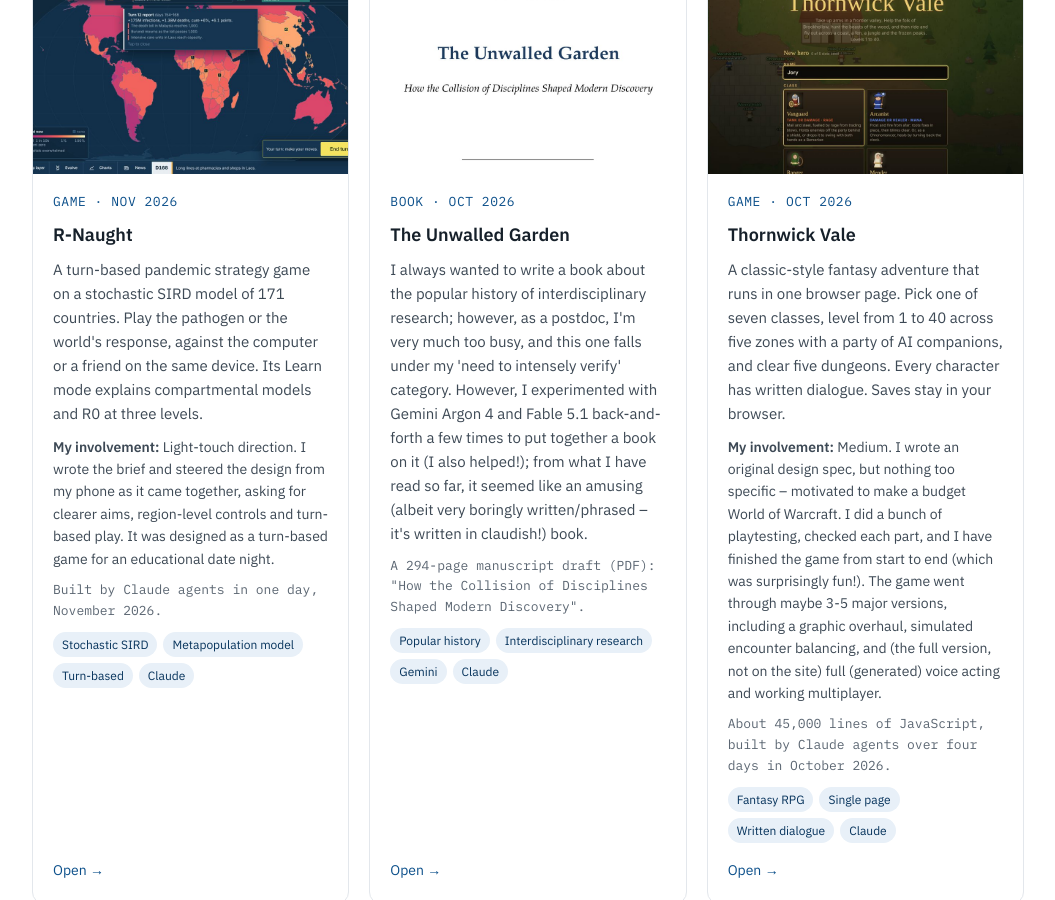
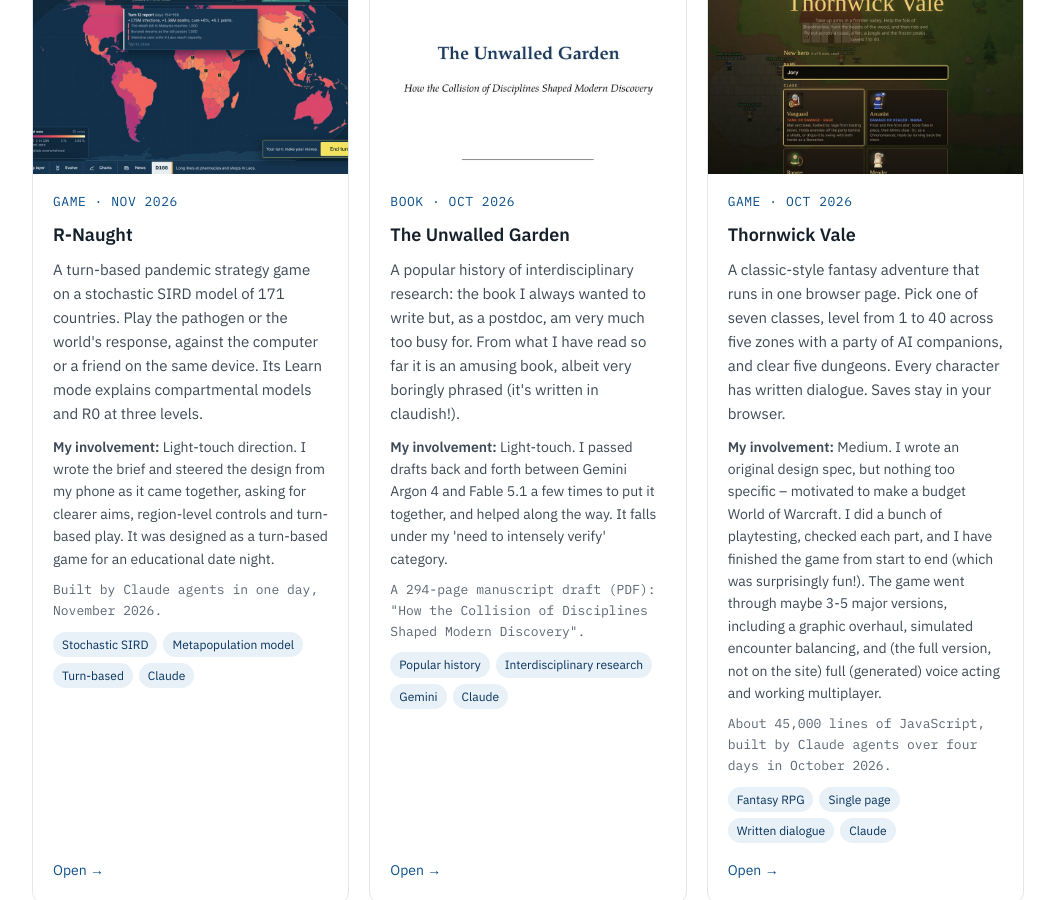
Before and after one commit to StephWilleniams/stephwilleniams.github.io, a Jekyll site: the page built from llm-fun/index.html, in a window 1280 px wide and 900 px high, scrolled down 815 px. Shown: the whole window, without its empty margins (112-1167 px from the left). Built offline with Jekyll 4.4.1, drawn with Linux system fonts in a browser that asks for light colours.

Commit message:
Split The Unwalled Garden card into a description and an involvement note
Co-Authored-By: Claude Fable 5.2 <noreply@anthropic.com>
Claude-Session: https://claude.ai/code/session_01CjQH714n3JkSPH9waZXE7d

```diff
--- a/_data/llm_fun.yml
+++ b/_data/llm_fun.yml
@@ -30,11 +30,13 @@
   date: 2026-10-19
   url: /llm-fun/unwalled-garden/The-Unwalled-Garden.pdf
   blurb: >-
-    I always wanted to write a book about the popular history of interdisciplinary research;
-    however, as a postdoc, I'm very much too busy, and this one falls under my 'need to intensely
-    verify' category. However, I experimented with Gemini Argon 4 and Fable 5.1 back-and-forth a
-    few times to put together a book on it (I also helped!); from what I have read so far, it
-    seemed like an amusing (albeit very boringly written/phrased – it's written in claudish!) book.
+    A popular history of interdisciplinary research: the book I always wanted to write but, as
+    a postdoc, am very much too busy for. From what I have read so far it is an amusing book,
+    albeit very boringly phrased (it's written in claudish!).
+  involvement: >-
+    Light-touch. I passed drafts back and forth between Gemini Argon 4 and Fable 5.1 a few
+    times to put it together, and helped along the way. It falls under my 'need to intensely
+    verify' category.
   made: 'A 294-page manuscript draft (PDF): "How the Collision of Disciplines Shaped Modern Discovery".'
   tags: [Popular history, Interdisciplinary research, Gemini, Claude]
   image: /images/llm-fun/unwalled-garden.jpg
```
